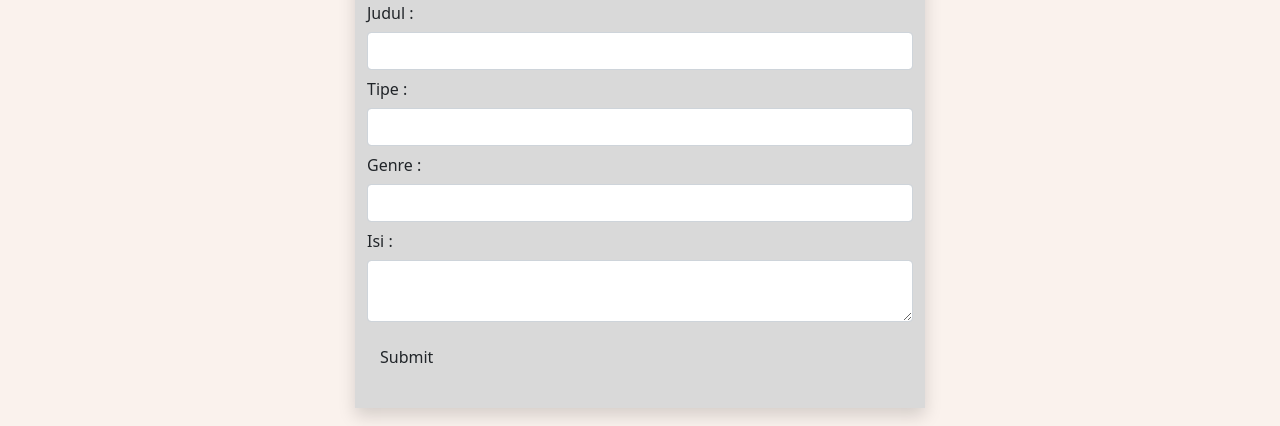
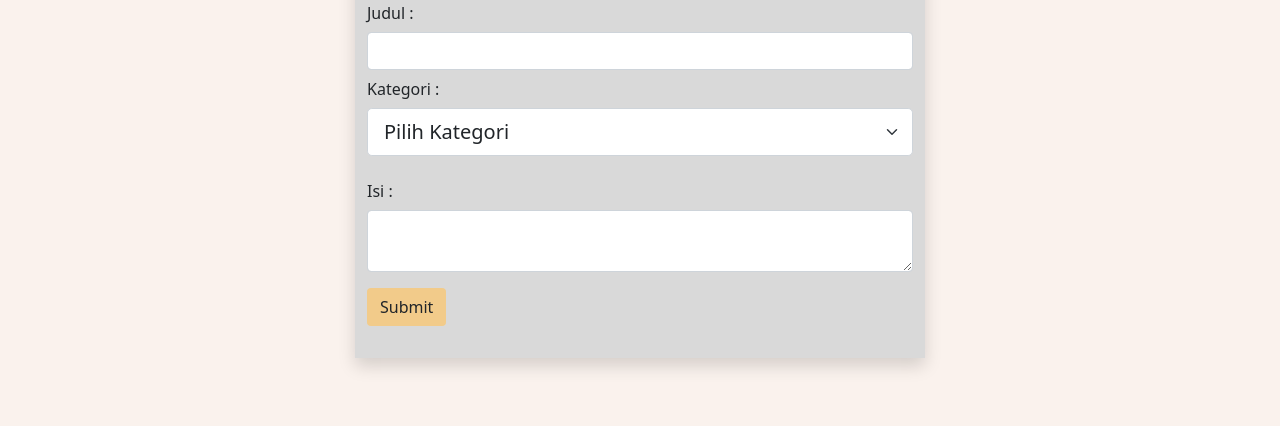
Before and after one commit to rg-km/final-project-engineering-48, a React (Create React App) app in the folder client/: page /ListCategory in a window 1280 px wide. Shown: the part 1410-1836 px from the top of the page. Built offline with nearby package versions, Linux system fonts and the light colour scheme; no server answers.

Commit message:
update create article layout

```diff
--- a/client/src/components/createArticle.js
+++ b/client/src/components/createArticle.js
@@ -3,7 +3,7 @@ import { useForm } from "react-hook-form";
 import "bootstrap/dist/css/bootstrap.css";
 import "react-confirm-alert/src/react-confirm-alert.css";
 
-export default function CreateArticle(props){
+export default function CreateArticle(props) {
   const {
     register,
     handleSubmit,
@@ -31,15 +31,19 @@ export default function CreateArticle(props){
 
   const CREATE_LAYOUT = {
     backgroundColor: "#D9D9D9",
-          }
+  };
 
   const WRAPPER = {
     backgroundColor: "#FAF2ED",
-          }
+  };
 
-      return(
+  const BUTTON = {
+    backgroundColor: "#F2CB8A",
+  };
+
+  return (
     <div className="container">
-        <div className="row justify-content-sm-center pt-5" style={WRAPPER} >
+      <div className="row justify-content-sm-center pt-5" style={WRAPPER}>
         <div className="col-sm-6 shadow round pb-3 bg-formnew" style={CREATE_LAYOUT}>
           <h1 className="text-center pt-3 text-secondary">Form Add</h1>
           <form onSubmit={handleSubmit(onSubmit)} className="form-inline">
@@ -57,33 +61,21 @@ export default function CreateArticle(props){
               {errors.judul && <small className="text-danger">{errors.judul.message}</small>}
             </div>
 
-              {/* Tipe */}
-              <div className="form-group">
-                <label className="col-form-label">Tipe :</label>
-                <input
-                  type="text"
-                  className={`form-control ${errors.tipe && "invalid"}`}
-                  {...register("tipe", { required: "Tipe is Required" })}
-                  onKeyUp={() => {
-                    trigger("tipe");
+            {/* Kategori */}
+            <label className="col-form-label">Kategori :</label>
+            <select
+              className="form-select form-select-lg mb-3"
+              aria-label=".form-select-lg Kategori"
+              onChange={(e) => {
+                console.log(e);
               }}
-                />
-                {errors.tipe && <small className="text-danger">{errors.tipe.message}</small>}
-              </div>
-
-              {/* Genre */}
-              <div className="form-group">
-                <label className="col-form-label">Genre :</label>
-                <input
-                  type="text"
-                  className={`form-control ${errors.genre && "invalid"}`}
-                  {...register("genre", { required: "Genre is Required" })}
-                  onKeyUp={() => {
-                    trigger("genre");
-                  }}
-                />
-                {errors.genre && <small className="text-danger">{errors.genre.message}</small>}
-              </div>
+            >
+              <option selected>Pilih Kategori</option>
+              <option value="science">Science</option>
+              <option value="horror">Horror</option>
+              <option value="technology">Technology</option>
+              <option value="fiction">Fiction</option>
+            </select>
 
             {/* Isi */}
             <div className="form-group">
@@ -109,10 +101,10 @@ export default function CreateArticle(props){
             </div>
 
             {/* Submit */}
-              <input type="submit" className="btn bg-navnew my-3 submit" value="Submit" />
+            <input style={BUTTON} type="submit" className="btn bg-navnew my-3 submit" value="Submit" />
           </form>
         </div>
       </div>
     </div>
-      )
+  );
 }
```
Lines whose indentation alone changed are shown as unchanged.
